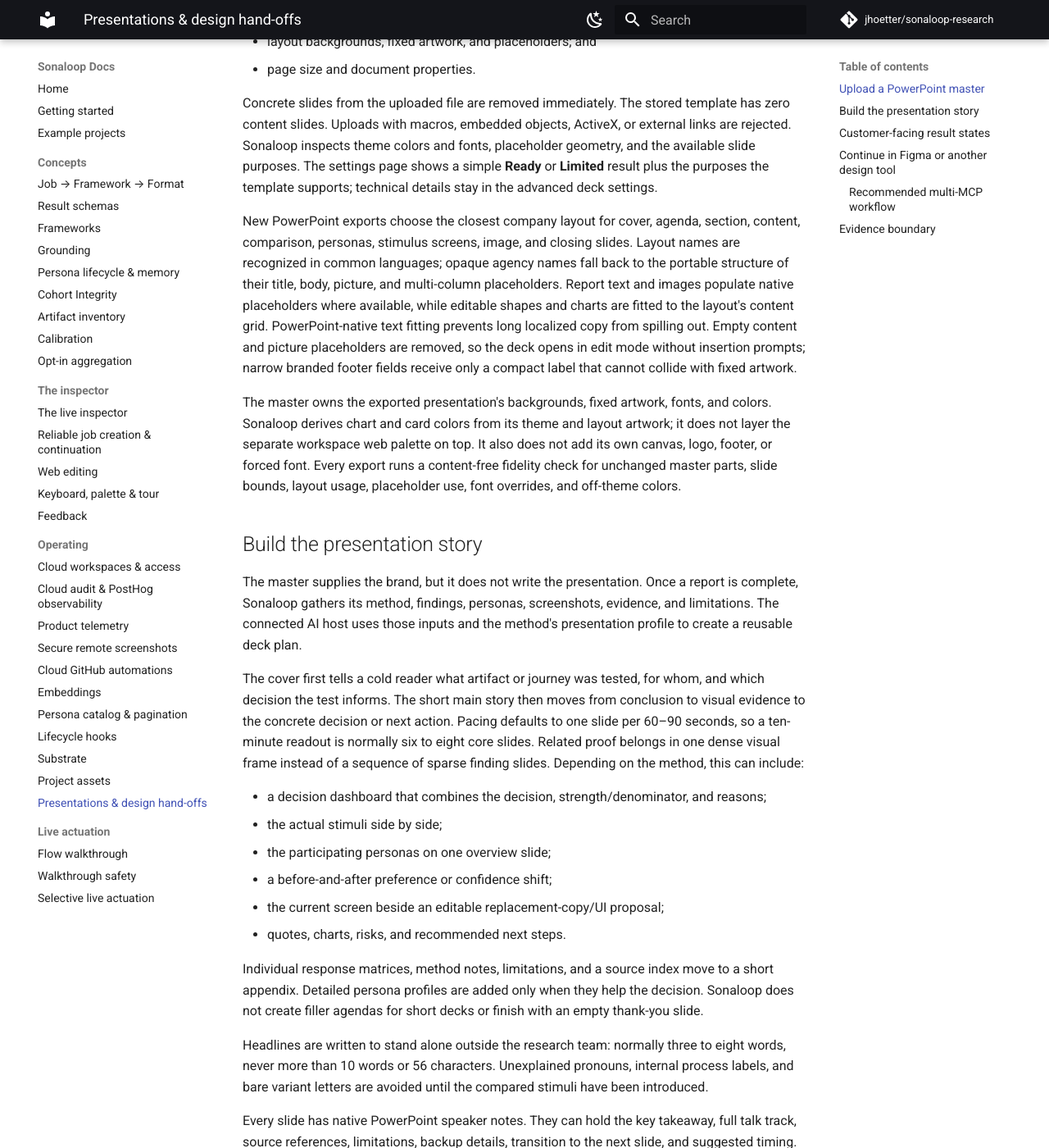
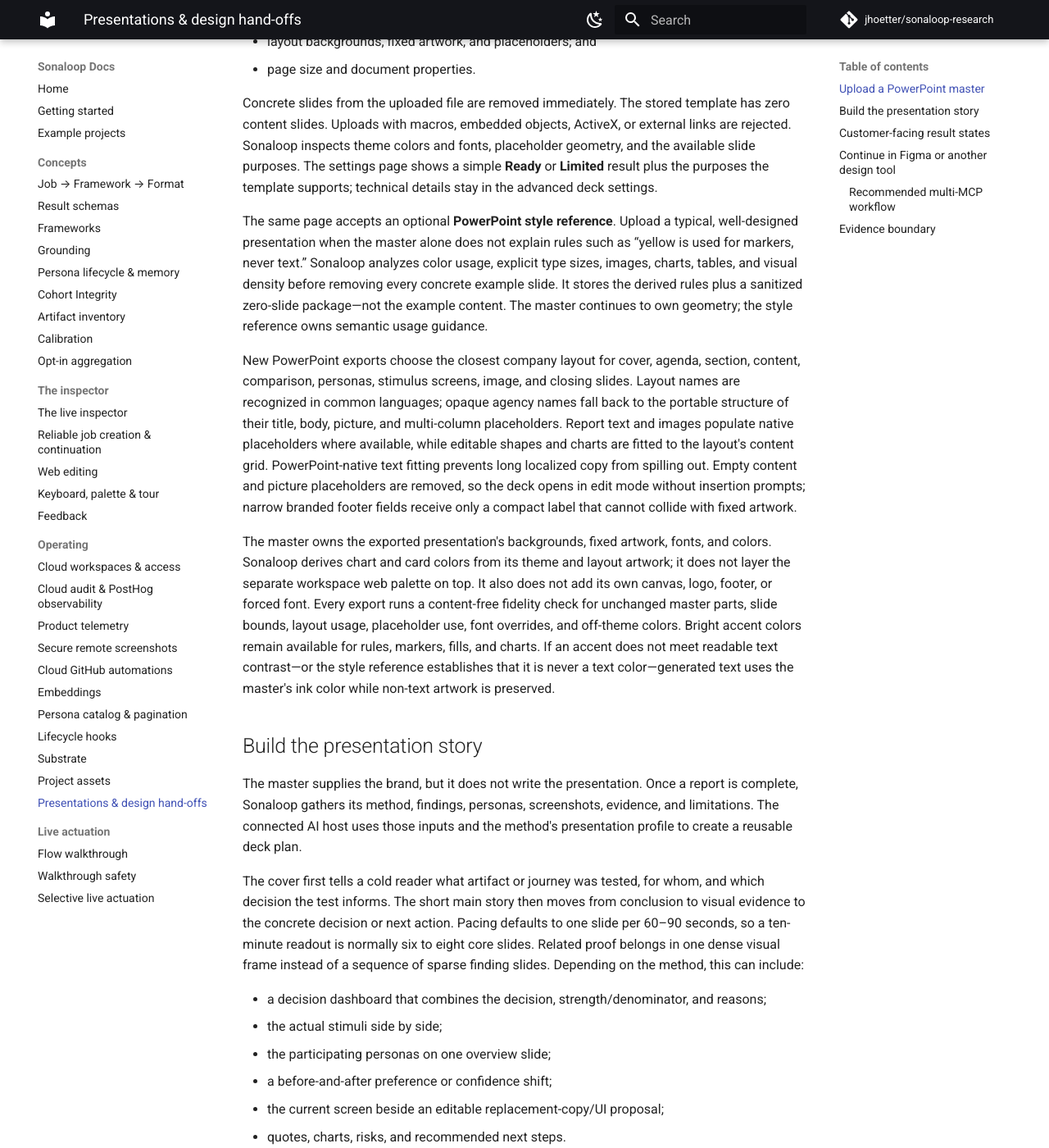
Before and after one commit to jhoetter/sonaloop-docs, an MkDocs documentation site: the page built from docs/design-delivery.md, in a window 1280 px wide and 1400 px high, scrolled down 618 px. Shown: the whole window at 82% size. Built offline with MkDocs 1.6.1 and Material for MkDocs 9.7.7, drawn with Linux system fonts in a browser that asks for light colours; comment, search, counter and statistics services are not loaded; some of the changed text lies outside the part shown.

Commit message:
Document PowerPoint style references and shared delivery story

```diff
--- a/docs/design-delivery.md
+++ b/docs/design-delivery.md
@@ -26,6 +26,13 @@ rejected. Sonaloop inspects theme colors and fonts, placeholder geometry, and th
 slide purposes. The settings page shows a simple **Ready** or **Limited** result plus the
 purposes the template supports; technical details stay in the advanced deck settings.
 
+The same page accepts an optional **PowerPoint style reference**. Upload a typical,
+well-designed presentation when the master alone does not explain rules such as “yellow is
+used for markers, never text.” Sonaloop analyzes color usage, explicit type sizes, images,
+charts, tables, and visual density before removing every concrete example slide. It stores
+the derived rules plus a sanitized zero-slide package—not the example content. The master
+continues to own geometry; the style reference owns semantic usage guidance.
+
 New PowerPoint exports choose the closest company layout for cover, agenda, section,
 content, comparison, personas, stimulus screens, image, and closing slides. Layout names are recognized in common
 languages; opaque agency names fall back to the portable structure of their title, body,
@@ -40,6 +47,9 @@ Sonaloop derives chart and card colors from its theme and layout artwork; it doe
 the separate workspace web palette on top. It also does not add its own canvas, logo,
 footer, or forced font. Every export runs a content-free fidelity check for unchanged master
 parts, slide bounds, layout usage, placeholder use, font overrides, and off-theme colors.
+Bright accent colors remain available for rules, markers, fills, and charts. If an accent
+does not meet readable text contrast—or the style reference establishes that it is never a
+text color—generated text uses the master's ink color while non-text artwork is preserved.
 
 ## Build the presentation story
 
@@ -78,6 +88,12 @@ This makes the deck a stakeholder projection rather than an engine trace. It doe
 report sections one-for-one. Full prose, source identities, citations, and audit detail
 remain in Sonaloop, while evidence references keep the presentation traceable.
 
+The stakeholder PDF renders this same reviewed story rather than a shortened list of
+internal research phases. Compared stimuli stay together, personas appear as compact
+profiles, and the synthetic-persona interpretation note stays at the end. Reports created
+before a delivery story exists still show their available input screens and cohort before
+the authored report sections.
+
 Replacing a master affects only new exports. Existing files do not change.
 
 ## Customer-facing result states
@@ -97,10 +113,12 @@ The read-only `get_design_handoff` MCP tool returns a bounded
 `sonaloop.design_handoff.v1` bundle for one project. It includes:
 
 - the research goal and selected reports;
-- compact persona context;
+- the reviewed delivery story, when available;
+- compact persona context and lazy portrait access;
 - findings and persona voices with evidence references;
 - open questions, behavioral predictions, and decisions;
 - existing concepts, prototypes, flow screens, visual asset handles, and usability results;
+- evidence-linked editable revision proposals;
 - the active workspace's brand, colors, typography, layout, and chart tokens; and
 - a generic destination workflow.
 
--- a/docs/llms.txt
+++ b/docs/llms.txt
@@ -33,7 +33,7 @@
 - [Lifecycle hooks](https://raw.githubusercontent.com/jhoetter/sonaloop-docs/main/docs/lifecycle-hooks.md): events, subscriptions, and the event bus behind the live inspector
 - [Substrate](https://raw.githubusercontent.com/jhoetter/sonaloop-docs/main/docs/substrate.md): queryable backend substrate for extensions
 - [Project assets](https://raw.githubusercontent.com/jhoetter/sonaloop-docs/main/docs/project-assets.md): attaching asset evidence and its responsive project/report gallery presentation
-- [Presentations, PowerPoint masters, and design hand-offs](https://raw.githubusercontent.com/jhoetter/sonaloop-docs/main/docs/design-delivery.md): method-aware visual deck plans, native speaker notes, sanitized workspace PPTX masters, semantic layout selection, and provider-neutral multi-MCP delivery to Figma/design/code tools without destination credentials
+- [Presentations, PowerPoint masters, and design hand-offs](https://raw.githubusercontent.com/jhoetter/sonaloop-docs/main/docs/design-delivery.md): one reviewed story for stakeholder PDF/PPTX/design MCPs, native speaker notes, sanitized workspace PPTX masters plus analyzed style references, semantic color/layout roles, and provider-neutral delivery to Figma/design/code tools without destination credentials
 - [Flow walkthrough](https://raw.githubusercontent.com/jhoetter/sonaloop-docs/main/docs/flow-walkthrough.md): live walkthrough mechanics
 - [Live walkthrough safety](https://raw.githubusercontent.com/jhoetter/sonaloop-docs/main/docs/live-walkthrough-safety.md): safety constraints for live actuation and exact ordered screenshot-to-step capture
 - [Selective live actuation](https://raw.githubusercontent.com/jhoetter/sonaloop-docs/main/docs/selective-live-actuation.md): live prototype testing
```
Also changed, not shown: docs/cloud-workspaces.md (+6 -0 lines).
